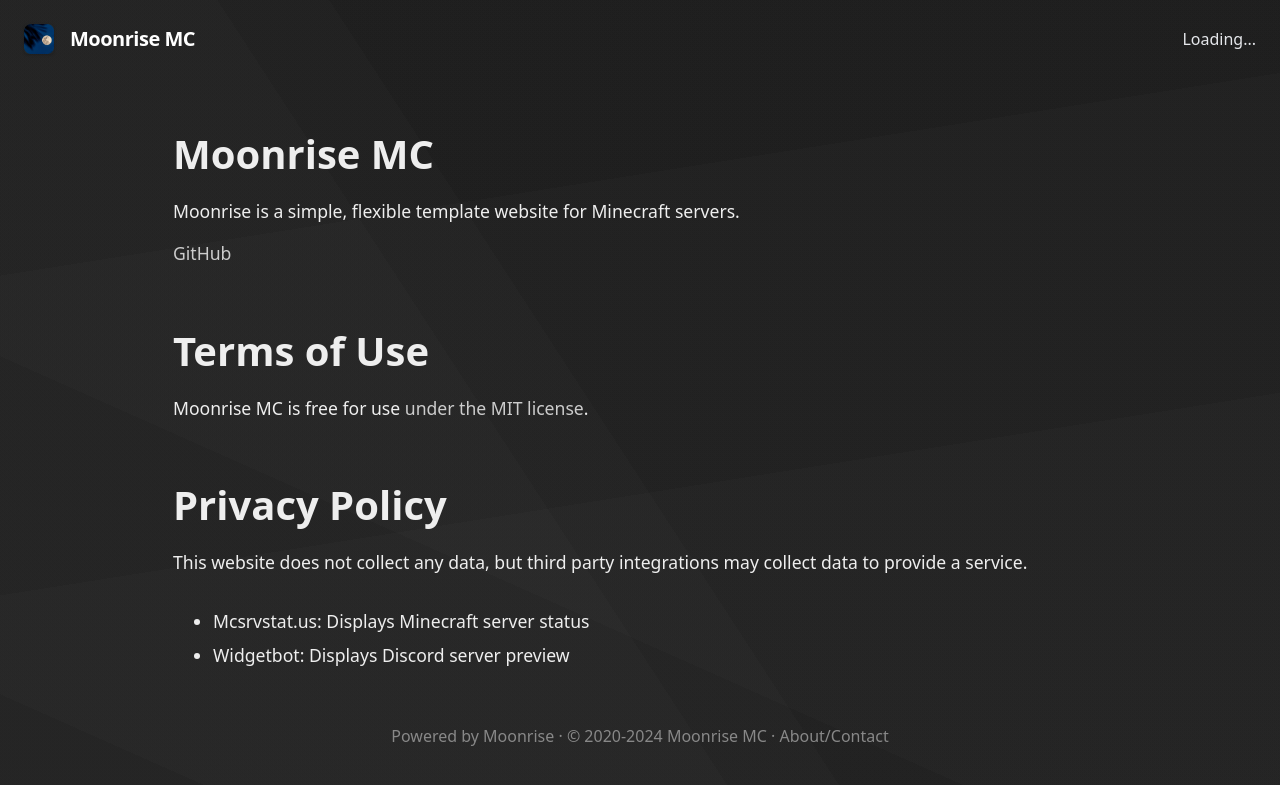
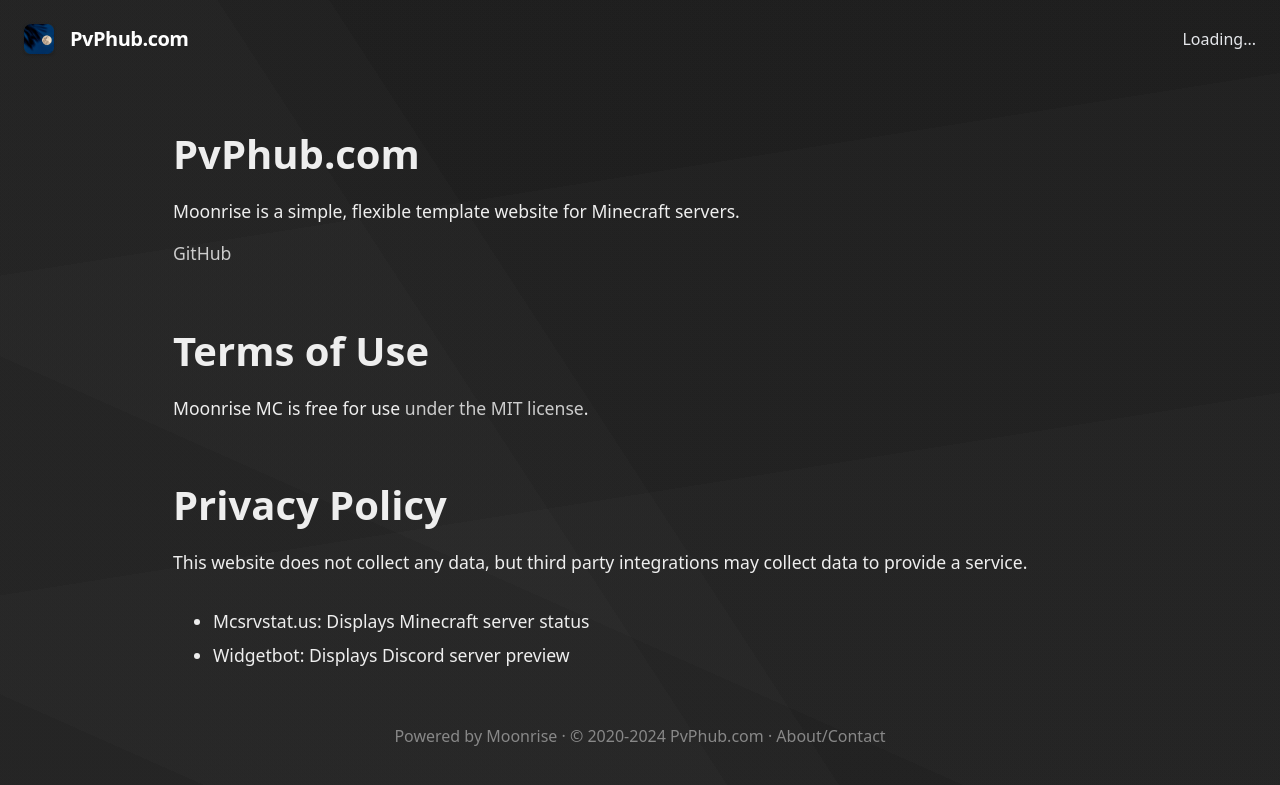
Before and after one commit to Bobbaflett/pvphub.com, a Jekyll site: the page built from docs/about.md, in a window 1280 px wide. Shown: the top 785 px of the page. Built offline with Jekyll 4.4.1, drawn with Linux system fonts in a browser that asks for light colours; our own code applies the rules of GitHub Pages for plain Markdown files.

Commit message:
Update _config.yml

```diff
--- a/docs/_config.yml
+++ b/docs/_config.yml
@@ -1,8 +1,8 @@
 # Set this website's info
 # Change "coffeebank" to your GitHub username
 # Change "moonrise" to your repository name
-url: "https://coffeebank.github.io"
-baseurl: "/moonrise"
+url: "https://bobbaflett.github.io"
+baseurl: "/pvphubp"
 siteIcon: /media/android-chrome-192x192.png
 siteYear: 2020
 siteFooterlink: /about
@@ -11,16 +11,16 @@ showinSearchEngines: true
 
 
 # Set basic server info
-serverName: Moonrise MC
+serverName: PvPhub.com
 serverDescription: A Minecraft server where we have lots of fun!
-serverIP: 31.41.59.26:5358
+serverIP: Pvphub.com
 useBedrockForOnlineStatus: false
 
 
 # Discord information
-discordInvite: https://discord.gg/minecraft
-discordServerID: 299881420891881473
-discordChannelID: 450428756855750666
+discordInvite: https://discord.gg/VNnVkmQKqE
+discordServerID: 994904442757464144
+discordChannelID: 1206818127481012245
 
 
 # # Navbar Links at the top of the page (uncomment "siteNav" to use)
```
